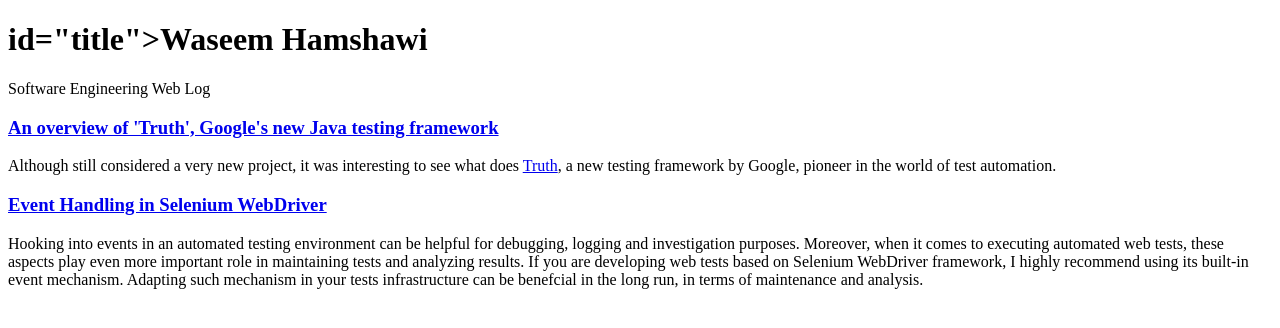
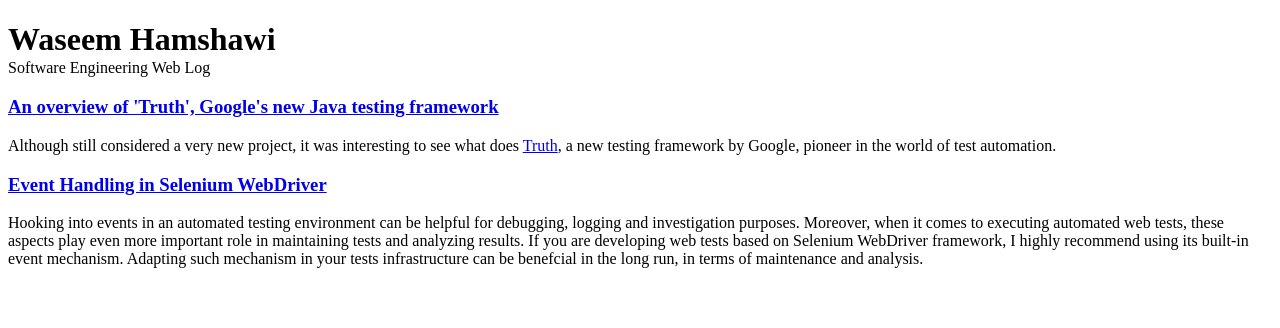
Before and after one commit to waseemh/waseemh.github.io, a Jekyll site: the page built from index.html, in a window 1280 px wide. Shown: the top 328 px of the page. Built offline with Jekyll 4.4.1, drawn with Linux system fonts in a browser that asks for light colours.

Commit message:
Update default.html

```diff
--- a/_layouts/default.html
+++ b/_layouts/default.html
@@ -15,7 +15,7 @@
 </head>
 
 <body>
-<h1> id="title">{{site.name}}</h1>
+<h1 id="title">{{site.name}}</h1>
 <span>{{site.description}}</span>
 
 <div class="contents">
```
